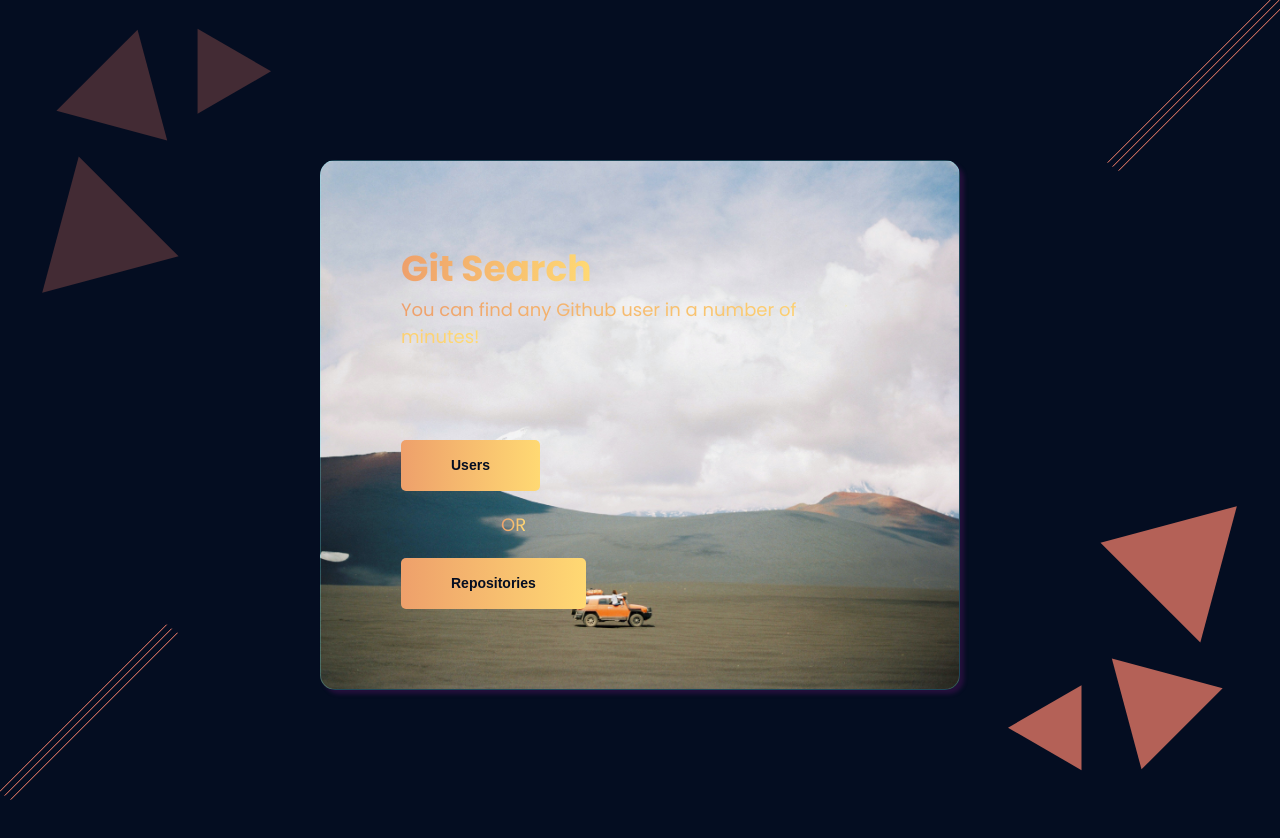
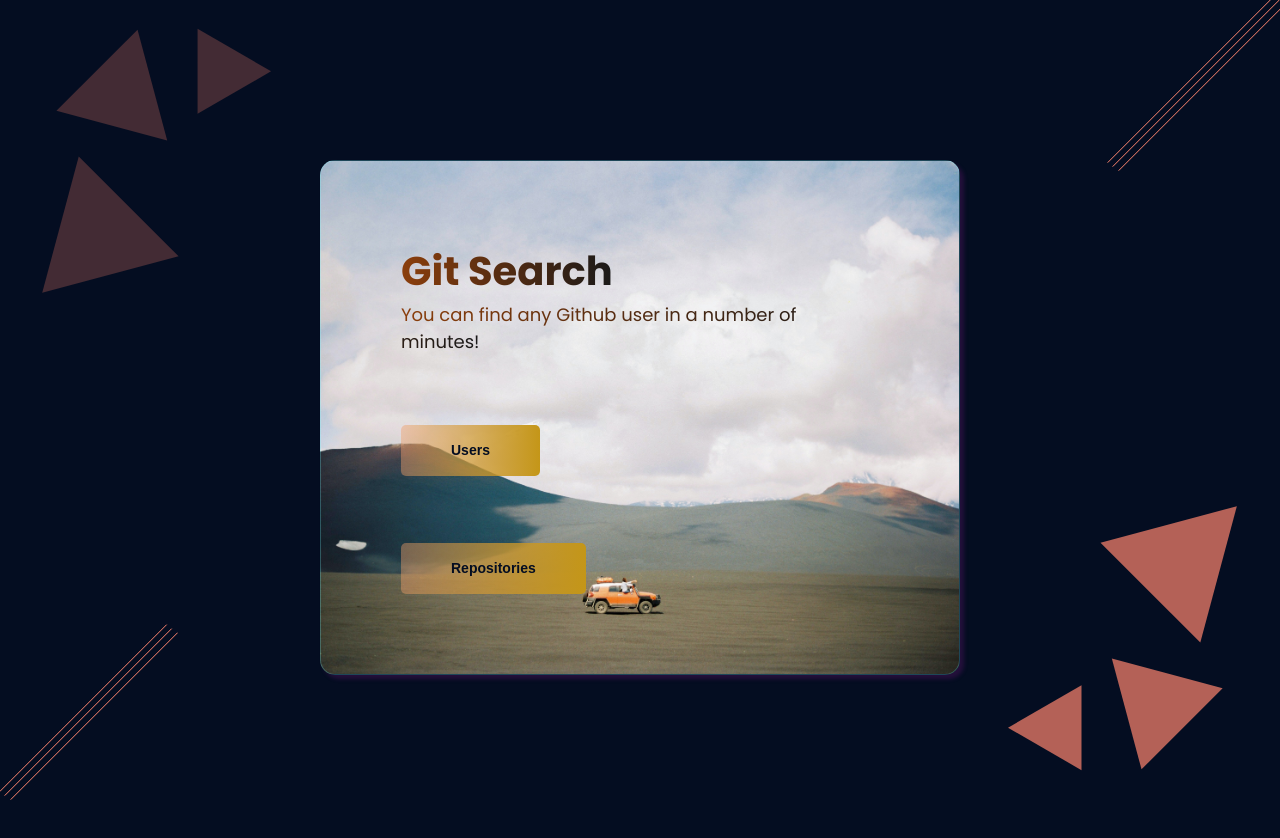
Before and after one commit to Davine-94/Githubsearch-IP, an Angular app: page /navigation in a window 1280 px wide. Shown: the top 838 px of the page. Built offline with nearby package versions, Linux system fonts and the light colour scheme.

Commit message:
Made styling changes on the nav component

```diff
--- a/src/app/navigation/navigation.component.css
+++ b/src/app/navigation/navigation.component.css
@@ -9,14 +9,15 @@
     box-shadow: 4px 4px 4px rgba(131, 22, 141, 0.25);
     border-radius: 15px;
     font-family: 'Poppins', sans-serif;
+    color: chocolate;
 }
 
 .logo {
-    margin-bottom: 70px;
+    margin-bottom: 50px;
 }
 
 .gradient-text{
-    background: linear-gradient(90deg, #EEA06B 0%, #FFD973 100%);
+    background: linear-gradient(90deg, #8b3e0b 0%, #1a1919 100%);
     background-size: 100%;
     background-clip: text;
     color: transparent;
@@ -24,8 +25,8 @@
 
 #heading {
     display: inline;
-    font-weight: bold;
-    font-size: 36px;
+    font-weight: bolder;
+    font-size: 40px;
 }
 
 #sub-heading {
@@ -43,7 +44,7 @@
 }
 
 button {
-    background: linear-gradient(90deg, #EEA06B 0%, #FFD973 100%);
+    background: linear-gradient(90deg, #ee9f6b6e 0%, #c49618 100%);
     border: none;
     border-radius: 5px;
     padding: 15px 50px;
--- a/src/app/navigation/navigation.component.html
+++ b/src/app/navigation/navigation.component.html
@@ -5,7 +5,7 @@
     </div>
     <nav>
         <a routerLink="/users" routerLinkActive="active"><button id="user">Users</button></a> <br>
-        <p id="normal-text" class="gradient-text">OR</p> <br>
+        <p id="normal-text" class="gradient-text"></p> <br>
         <a routerLink="/repos" routerLinkActive="active"><button id="repo">Repositories</button></a>
     </nav>
 </div>
```
